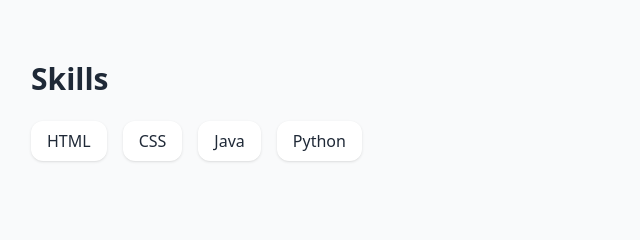
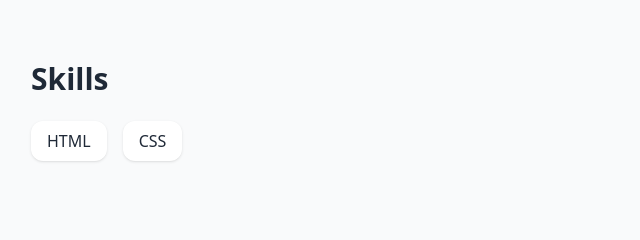
Before and after one commit to sparshtalaulikar/Advanced-Site, a plain HTML site: page index.html in a window 1280 px wide. Shown: the part 980-1220 px from the top of the page, 185-825 px from the left. Drawn offline with nearby package versions, Linux system fonts and the light colour scheme.

Commit message:
Update index.html

```diff
--- a/index.html
+++ b/index.html
@@ -40,8 +40,6 @@
       <div class="flex flex-wrap gap-4">
         <span class="px-4 py-2 bg-white rounded-xl shadow hover:scale-110 transition">HTML</span>
         <span class="px-4 py-2 bg-white rounded-xl shadow hover:scale-110 transition">CSS</span>
-        <span class="px-4 py-2 bg-white rounded-xl shadow hover:scale-110 transition">Java</span>
-        <span class="px-4 py-2 bg-white rounded-xl shadow hover:scale-110 transition">Python</span>
       </div>
     </section>
 
```
